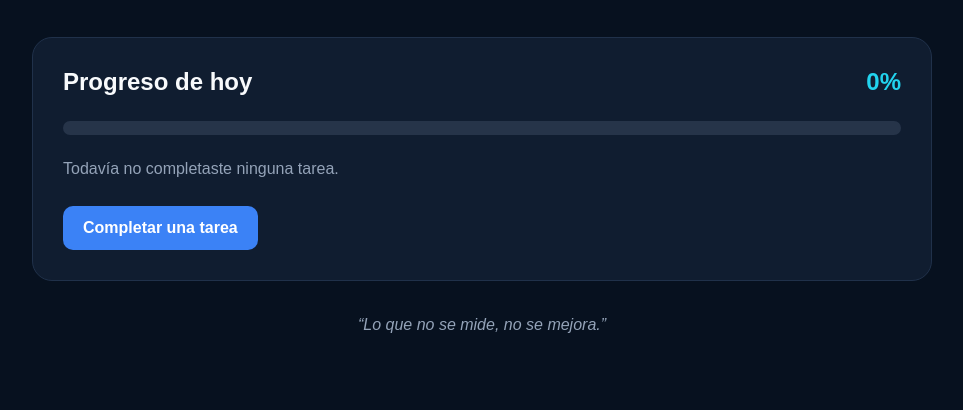
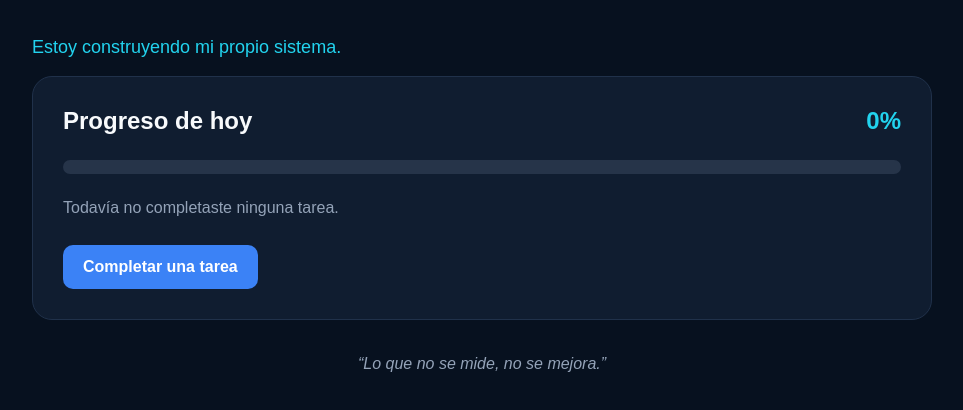
Before and after one commit to matipy-rgb/ATLAS-SO, a plain HTML site: page index.html in a window 1280 px wide. Shown: the part 194-604 px from the top of the page, without its empty margins (158-1121 px from the left). Drawn offline with Linux system fonts and the light colour scheme.

Commit message:
Add introductory message

```diff
--- a/index.html
+++ b/index.html
@@ -16,6 +16,7 @@
             <span class="brand">ATLAS SO</span>
             <h1>Buen día, Matías.</h1>
             <p id="currentDate" class="date"></p>
+            <p class="intro">Estoy construyendo mi propio sistema.</p>
         </header>
 
         <section class="status-card">
--- a/styles.css
+++ b/styles.css
@@ -126,3 +126,7 @@ button:disabled {
         padding: 40px 0;
     }
 }
+.intro {
+    color: #22d3ee;
+    font-size: 18px;
+}
```
